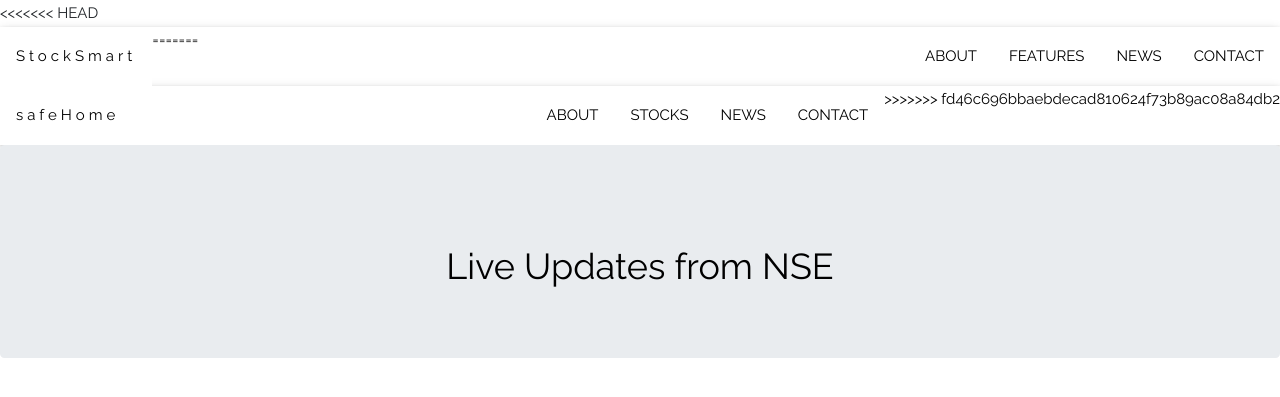
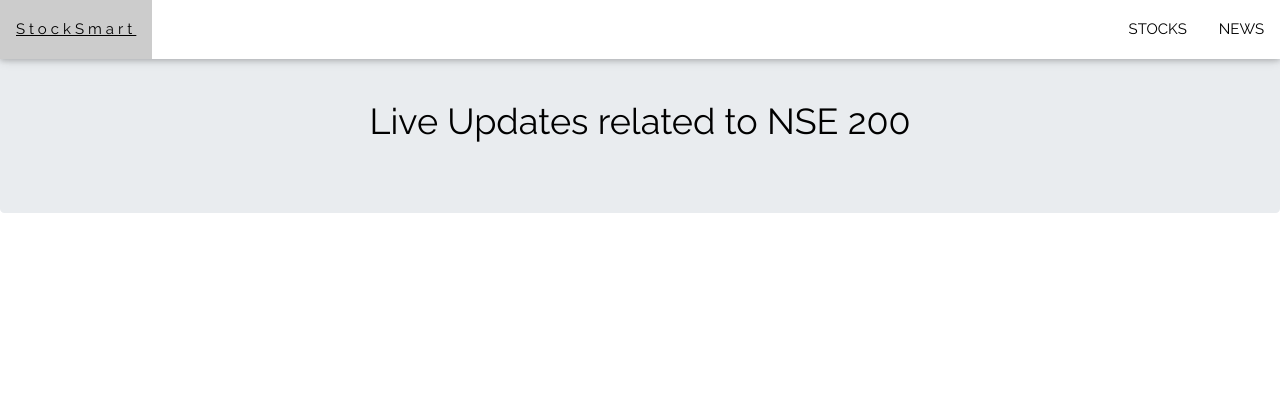
Before and after one commit to Paridhicodes/CitiProject, a Flask app: template templates/news.html in a window 1280 px wide. Shown: the top 397 px of the page. Run offline with Flask 2, Linux system fonts and the light colour scheme; the template is opened without the code that fills it, so the values that code supplies are empty; some libraries are stand-ins or nearby versions.

Commit message:
content changes

```diff
--- a/app.py
+++ b/app.py
@@ -62,5 +62,7 @@ def stocks():
     df=df[['symbol','open','dayHigh', 'dayLow','lastPrice','totalTradedVolume','totalTradedValue','perChange30d']]
     return render_template('stocks.html',  tables=[df.to_html(classes='data')], titles=[' ',' ','symbol','open','dayHigh', 'dayLow','lastPrice','totalTradedVolume','totalTradedValue','perChange30d'])
 
+
+
 if __name__ == "__main__":
     app.run(debug=True)
--- a/templates/index.html
+++ b/templates/index.html
@@ -42,11 +42,7 @@ body, html {
     <!-- Right-sided navbar links -->
     <div class="w3-right w3-hide-small">
       <a href="#about" class="w3-bar-item w3-button"> ABOUT</a>
-<<<<<<< HEAD
-      <!-- <a href="#features" class="w3-bar-item w3-button"> FEATURES</a> -->
-=======
       <a href="{{ url_for('stocks') }}" class="w3-bar-item w3-button"> STOCKS</a>
->>>>>>> fd46c696bbaebdecad810624f73b89ac08a84db2
       <a href="{{ url_for('news') }}" class="w3-bar-item w3-button"> NEWS</a>
       <a href="#contact" class="w3-bar-item w3-button"> CONTACT</a>
     </div>
--- a/templates/news.html
+++ b/templates/news.html
@@ -54,37 +54,21 @@
   <body>
     <!-- Navbar (sit on top) -->
     <div class="w3-top">
-<<<<<<< HEAD
-        <div class="w3-bar w3-white w3-card" id="myNavbar">
-          <a href="{{ url_for('index') }}" class="w3-bar-item w3-button w3-wide">StockSmart</a>
-          <!-- Right-sided navbar links -->
-          <div class="w3-right w3-hide-small">
-            <a href="#about" class="w3-bar-item w3-button"> ABOUT</a>
-            <a href="#features" class="w3-bar-item w3-button"> FEATURES</a>
-            <a href="{{ url_for('news') }}" class="w3-bar-item w3-button"> NEWS</a>
-            <a href="#contact" class="w3-bar-item w3-button"> CONTACT</a>
-          </div>
-          <!-- Hide right-floated links on small screens and replace them with a menu icon -->
-
-          <a href="javascript:void(0)" class="w3-bar-item w3-button w3-right w3-hide-large w3-hide-medium" onclick="w3_open()">
-            <i class="fa fa-bars"></i>
-          </a>
-=======
       <div class="w3-bar w3-white w3-card" id="myNavbar">
         <a href="{{ url_for('index') }}" class="w3-bar-item w3-button w3-wide"
-          >safeHome</a
+          >StockSmart</a
         >
         <!-- Right-sided navbar links -->
         <div class="w3-right w3-hide-small">
-          <a href="#about" class="w3-bar-item w3-button"> ABOUT</a>
+          <!-- <a href="index.html#about" class="w3-bar-item w3-button"> ABOUT</a> -->
+
           <a href="{{ url_for('stocks') }}" class="w3-bar-item w3-button">
             STOCKS</a
           >
           <a href="{{ url_for('news') }}" class="w3-bar-item w3-button">
             NEWS</a
           >
-          <a href="#contact" class="w3-bar-item w3-button"> CONTACT</a>
->>>>>>> fd46c696bbaebdecad810624f73b89ac08a84db2
+          <!-- <a href="index.html#contact" class="w3-bar-item w3-button"> CONTACT</a> -->
         </div>
         <!-- Hide right-floated links on small screens and replace them with a menu icon -->
 
@@ -110,7 +94,7 @@
         class="w3-bar-item w3-button w3-large w3-padding-16"
         >CLOSE ×</a
       >
-      <a href="#about" onclick="w3_close()" class="w3-bar-item w3-button"
+      <a href="index.html#about" onclick="w3_close()" class="w3-bar-item w3-button"
         >ABOUT</a
       >
       <a href="{{ url_for('stocks') }}" class="w3-bar-item w3-button">
@@ -122,14 +106,14 @@
         class="w3-bar-item w3-button"
         >App</a
       >
-      <a href="#contact" onclick="w3_close()" class="w3-bar-item w3-button"
+      <a href="index.html#contact" onclick="w3_close()" class="w3-bar-item w3-button"
         >CONTACT</a
       >
     </nav>
 
     <div class="jumbotron" style="color: black">
       <h1 style="color: black; padding-top: 30px; text-align: center">
-        Live Updates from NSE
+        Live Updates related to NSE 200
       </h1>
     </div>
 
@@ -138,6 +122,7 @@
           {% for source, news_title, desc, author, img, p_date, url in
           context %}
           <div class="col-md-4 d-flex justify-content-center">
+            <a href="{{ url }}">
                 <div class="card mb-3 bg-dark text-white">
                 <img src="{{ img }}" class="card-img image-fluid" alt="..." />
                 <div class="card-body">
@@ -182,6 +167,7 @@
                     </p>
                 </div>
                 </div>
+            </a>
           </div>
           {% endfor %}
       </div>
```
Also changed, not shown: templates/stocks.html (+6 -6 lines), templates/report.html (added). Lines whose indentation alone changed are shown as unchanged.
